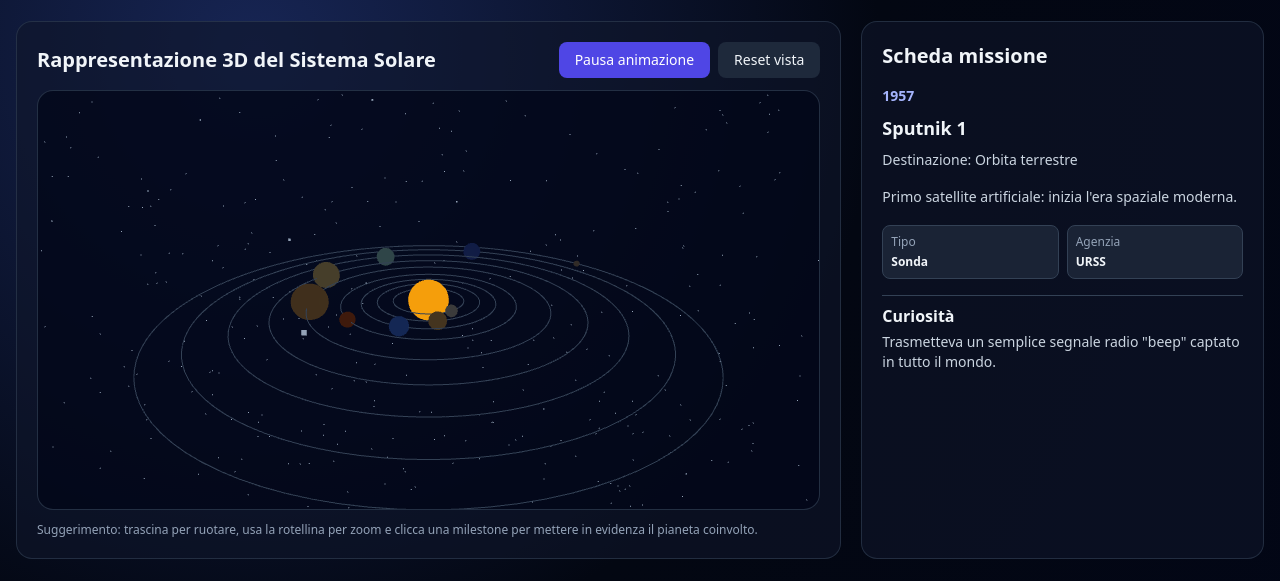
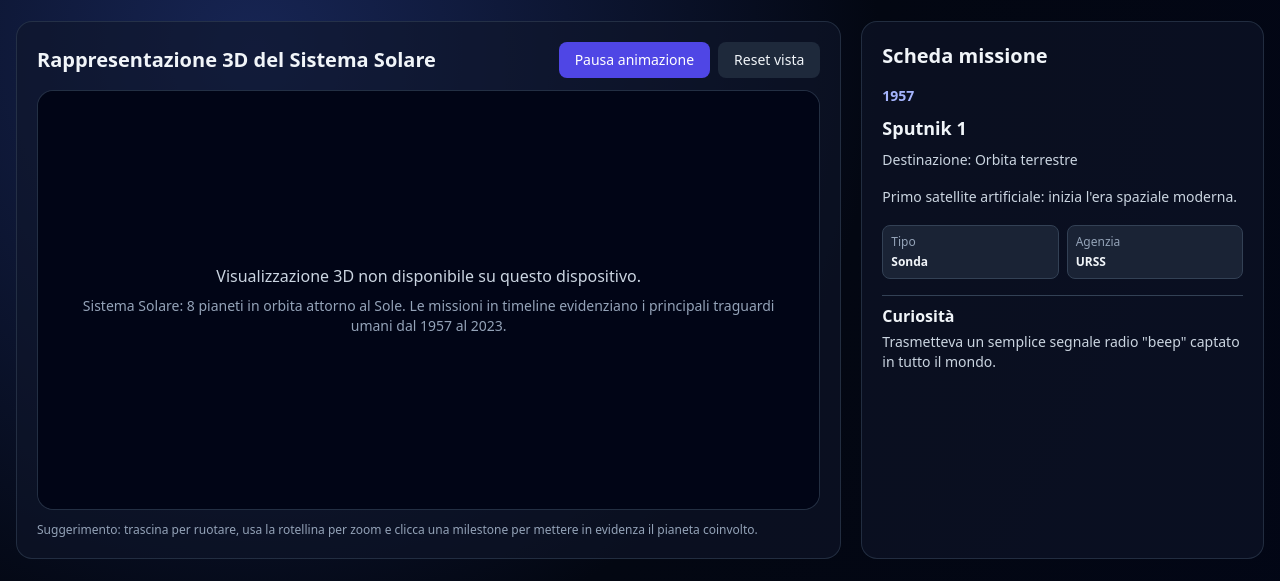
Before and after one commit to Cifero74/nina-avventure-spaziali, a plain HTML site: page index.html in a window 1280 px wide. Shown: the part 182-763 px from the top of the page. Drawn offline with nearby package versions, Linux system fonts and the light colour scheme; animation ran at ten frames a second.

Commit message:
fix: evita init webgl in headless

```diff
--- a/index.html
+++ b/index.html
@@ -317,6 +317,10 @@
 
     function startExperience() {
       try {
+        if (/HeadlessChrome/i.test(navigator.userAgent)) {
+          fallbackEl.style.display = 'flex';
+          return;
+        }
         const testCanvas = document.createElement('canvas');
         const gl = testCanvas.getContext('webgl') || testCanvas.getContext('experimental-webgl');
         if (!gl) throw new Error('WebGL unavailable');
```
